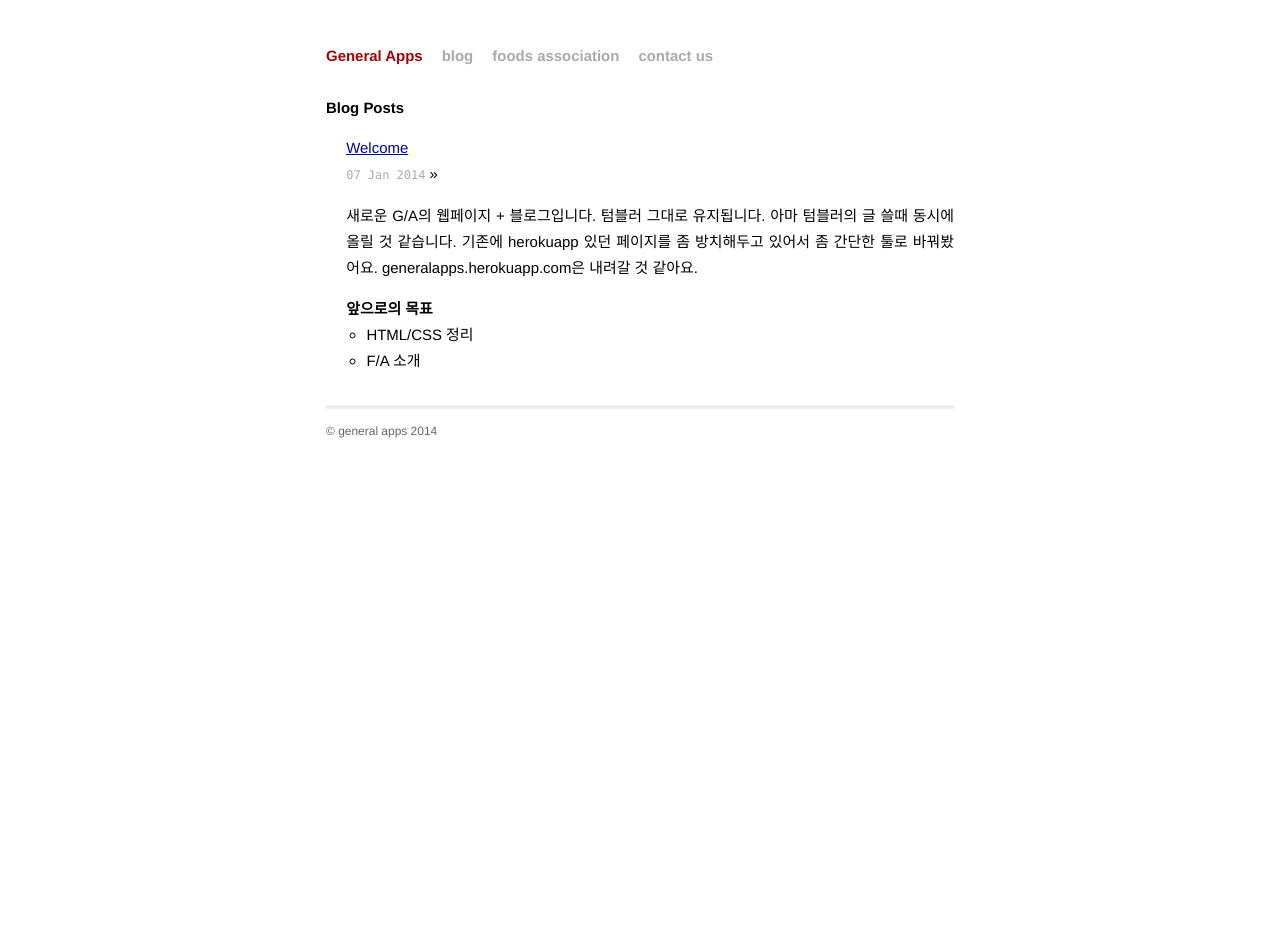
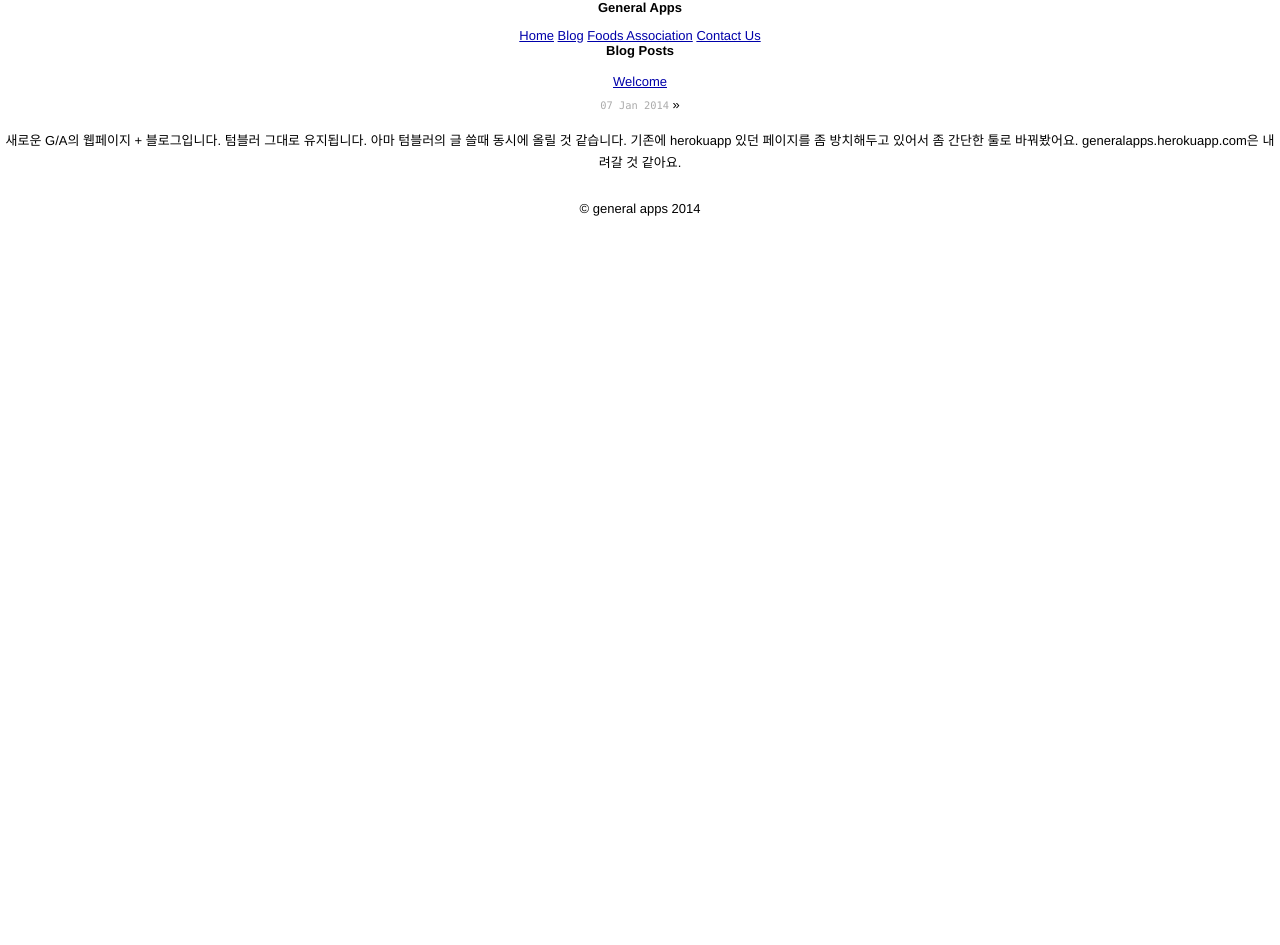
Before and after one commit to hidros3/jekyll, a Jekyll site: the page built from blog/index.html, in a window 1280 px wide. Built offline with Jekyll 4.4.1, drawn with Linux system fonts in a browser that asks for light colours; Markdown is read by kramdown in place of the engine named in the settings; after the commit the page ends 900 px from its top, so only the background shows below that.

Commit message:
refactoring

```diff
--- a/_layouts/default.html
+++ b/_layouts/default.html
@@ -14,23 +14,22 @@
 
     </head>
     <body>
-
-        <div class="site">
-          <div class="header">
-            <h1 class="title"><a href="/">{{ site.name }}</a></h1>
-            <a class="extra" href="/blog">blog</a>
-            <a class="extra" href="/fa">foods association</a>
-            <a class="extra" href="/contact">contact us</a>
-          </div>
-          <div class="post">
-            {{ content }}
-          </div>
-          <div class="footer">
-            <p>
-              &copy; general apps 2014
-            </p>
-          </div>
-        </div>
-
+      <header>
+        <h1>{{ site.name }}</h1>
+      </header>
+      <nav>
+        <a href="/">Home</a>
+        <a href="/blog">Blog</a>
+        <a href="/fa">Foods Association</a>
+        <a href="/contact">Contact Us</a>
+      </nav>
+      <article>
+        {{ content }}
+      </article>
+      <footer>
+        <p>
+          &copy; general apps 2014
+        </p>
+      </footer>
     </body>
 </html>
--- a/blog/index.html
+++ b/blog/index.html
@@ -2,13 +2,13 @@
 layout: default
 title: G/A blog
 ---
-<div id="home">
+<section>
   <h1>Blog Posts</h1>
   <ul class="posts">
     {% for post in site.posts %}
       <li><a href="{{ site.url }}{{ post.url }}">{{ post.title }}</a></li>
       <li><span>{{ post.date | date_to_string }}</span> &raquo;</li>
-      <li>{{ post.content }}</li>
+      <li>{{ post.excerpt }}</li>
     {% endfor %}
   </ul>
-</div>
+</section>
--- a/contact/index.html
+++ b/contact/index.html
@@ -2,9 +2,9 @@
 layout: default
 title: Contact Us
 ---
-<div class="contact">
+<section>
   <ul>
     <li><a href="http://generalapps.tumblr.com">generalapps.tumblr.com</a></li>
     <li><a href="https://twitter.com/generalapps">twitter/generalapps</a></li>
   </ul>
-</div>
+</section>>
--- a/fa/index.html
+++ b/fa/index.html
@@ -2,3 +2,8 @@
 layout: default
 title: foods association
 ---
+<section>
+	<h1>Foods Association</h1>
+	<h2>Foods Association(F/A)는 Email을 통해 맛집을 공유하는 서비스입니다.</h2>
+	<p>이메일을 보내주세요. 메일링 리스트에 추가가 되어 앞으로 주고 받는 맛집과 관련된 메일을 받을 수 있습니다.</p>
+</section>
```
Also changed, not shown: _layouts/post.html (+7 -6 lines), index.html (+4 -3 lines).
